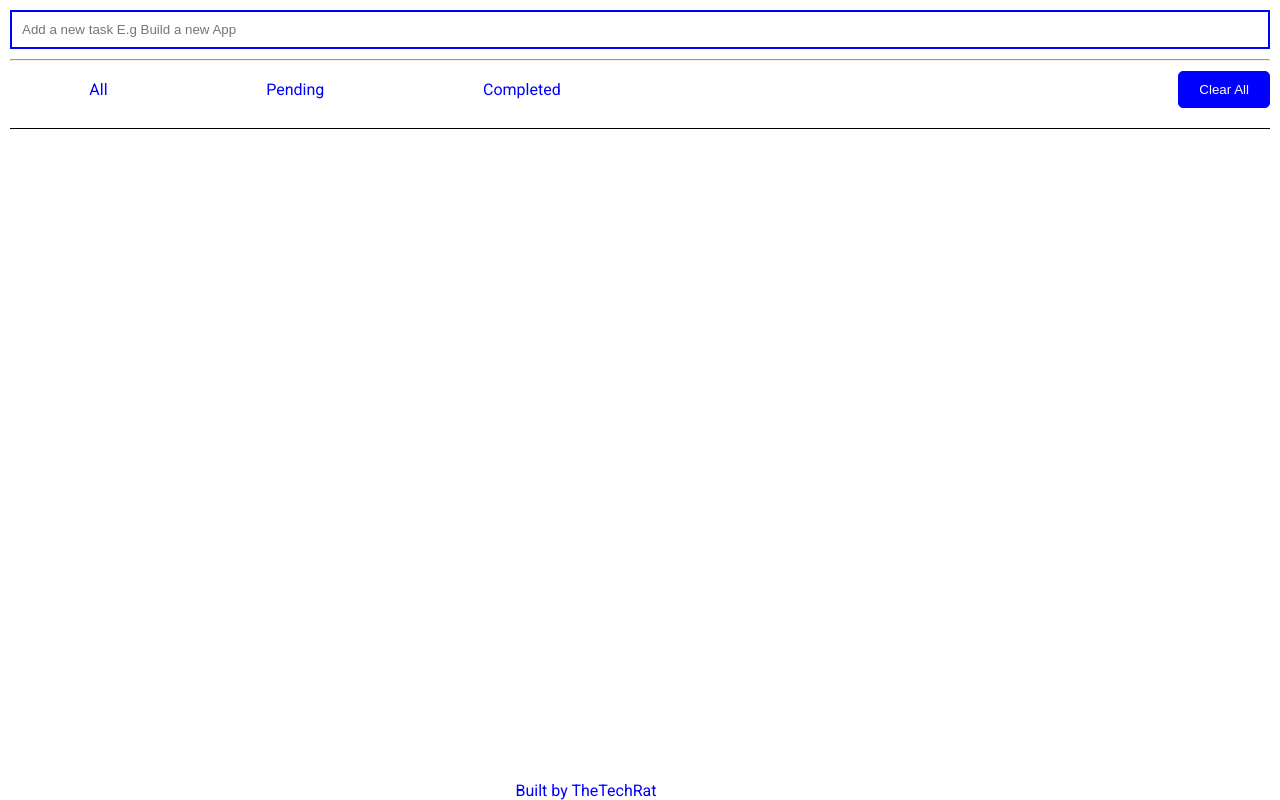
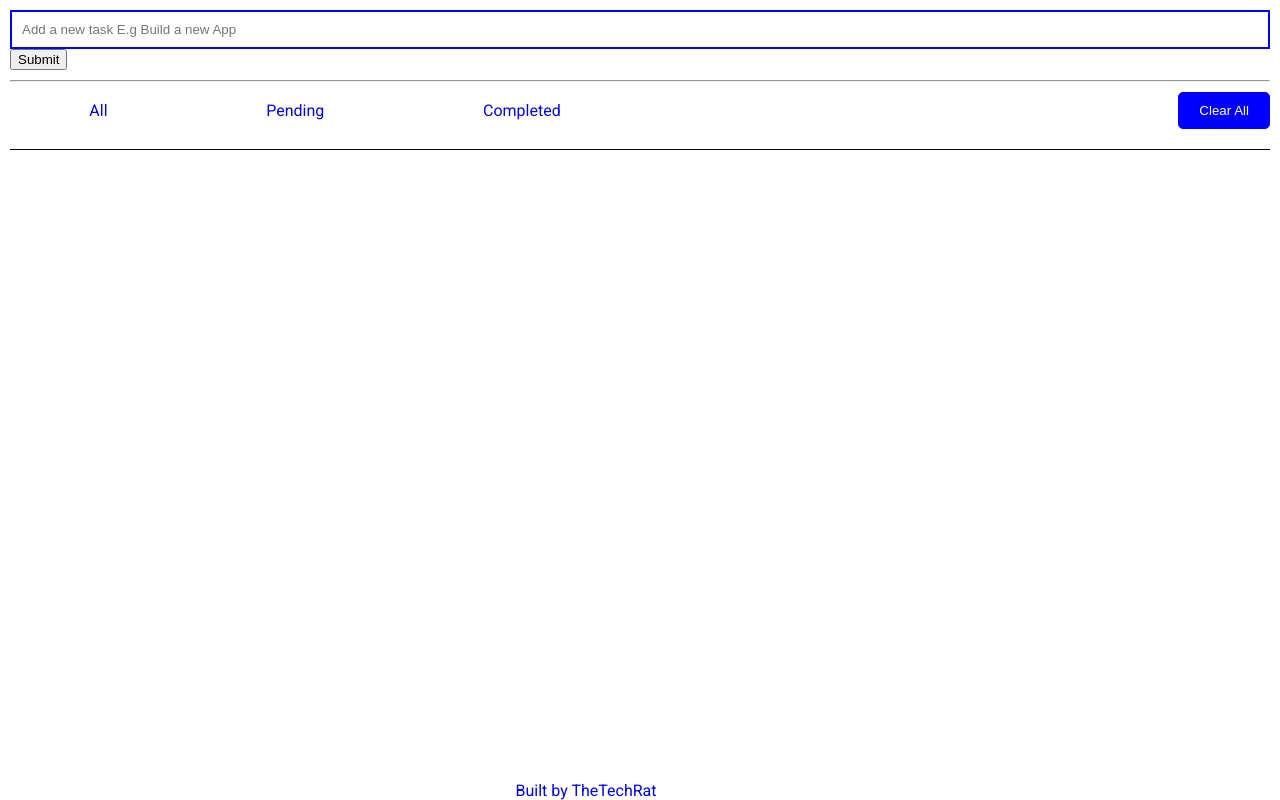
Before and after one commit to thetechrat/toDo-App, a plain HTML site: page index.html in a window 1280 px wide. Drawn offline with Linux system fonts and the light colour scheme.

Commit message:
Update index.html

```diff
--- a/index.html
+++ b/index.html
@@ -11,15 +11,18 @@
       href="https://fonts.googleapis.com/css2?family=Roboto&display=swap"
       rel="stylesheet"
     />
-    <title>To-Do App</title>
+    <title>To-Do List</title>
   </head>
   <body>
+    <div class="input_task">
       <input
         type="text"
         name=""
         id="task_el"
         placeholder="Add a new task E.g Build a new App"
       />
+      <div><button id="submit_btn">Submit</button></div>
+    </div>
     <hr />
     <section class="nav">
       <div class="menu">
```
Lines whose indentation alone changed are shown as unchanged.
